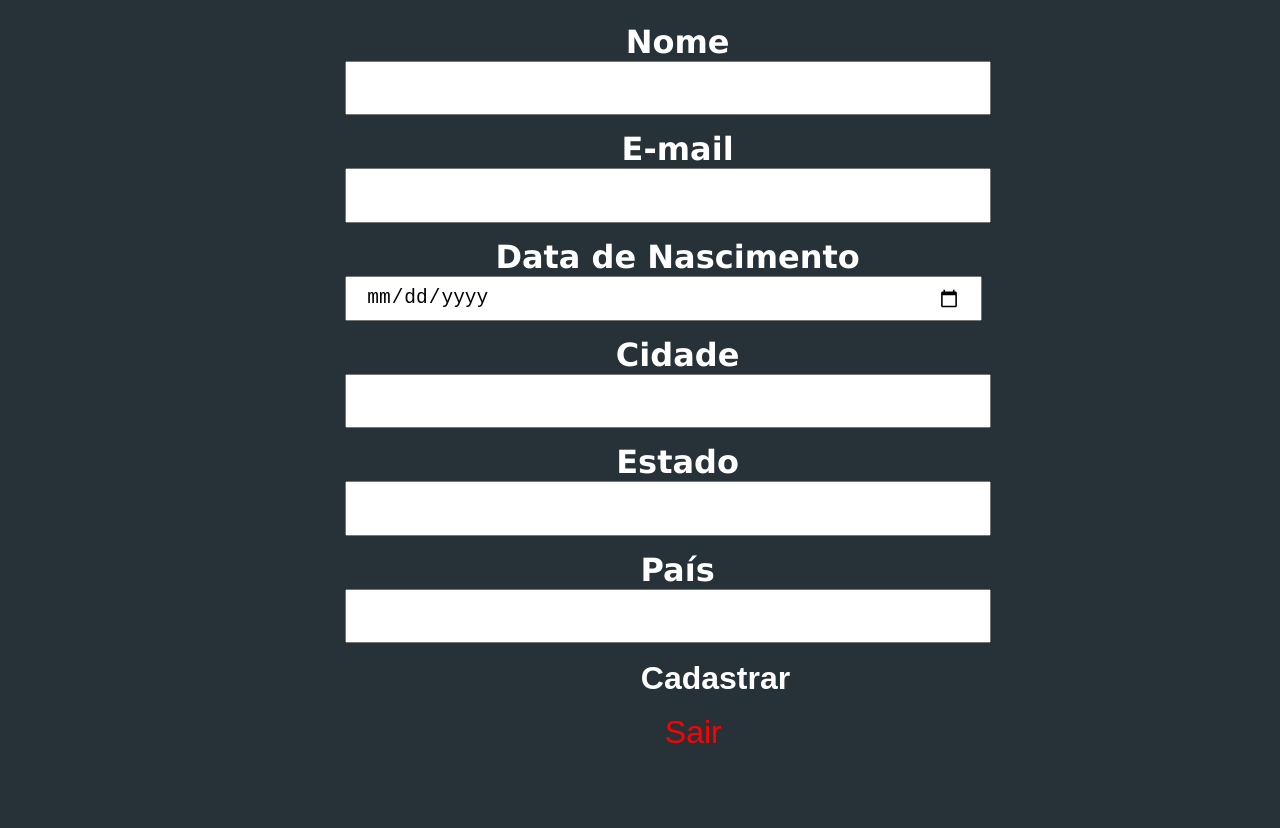
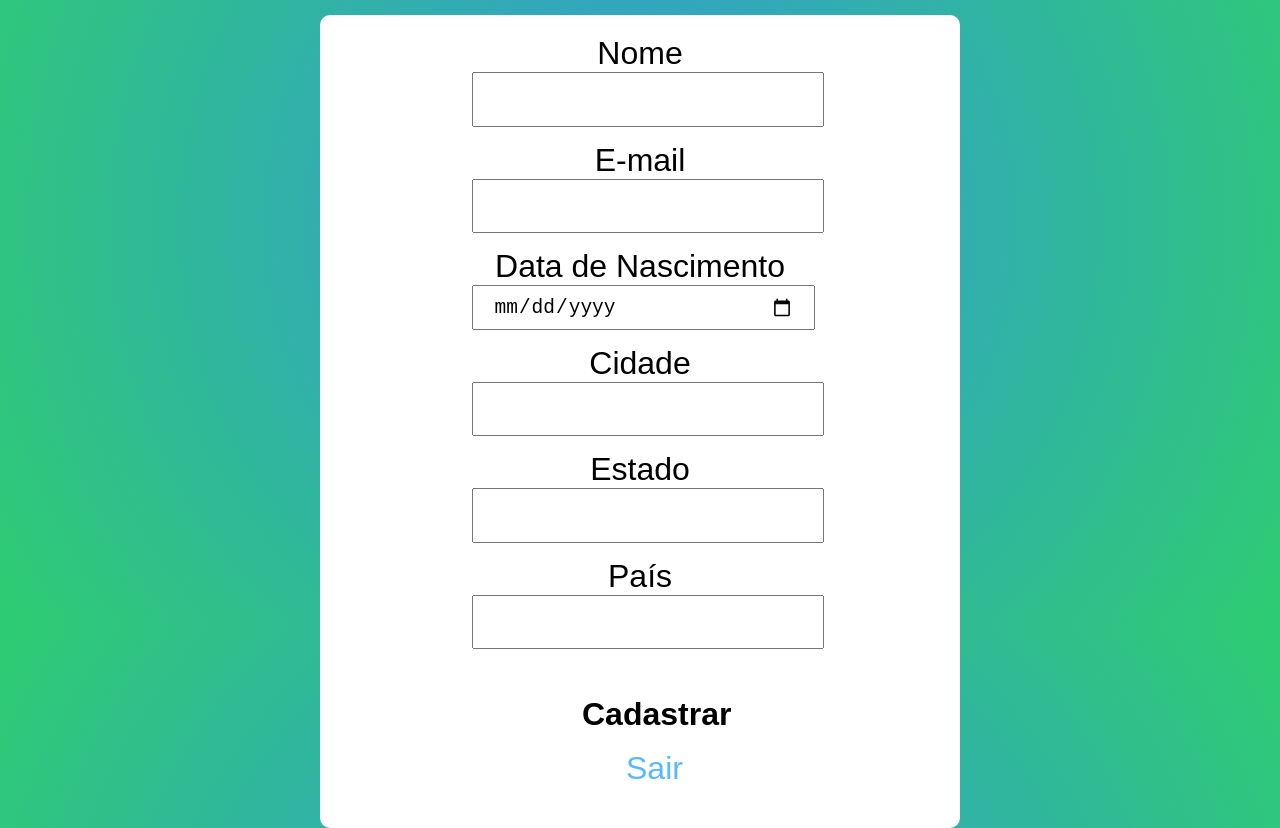
Before and after one commit to MarceloMederi/cadastro-usuario, a website: page cadastro.html in a window 1280 px wide. Shown: the part 176-1004 px from the top of the page. Before the commit the page ends 956 px from the top, so only its background shows below. Drawn offline with Linux system fonts and the light colour scheme.

Commit message:
Alterado o css da pagina cadastro para deixar UX

```diff
--- a/css/cadastro.css
+++ b/css/cadastro.css
@@ -1,8 +1,8 @@
 body {
-    background-color: #263238;
-    font-family: Verdana, Geneva, Tahoma, sans-serif;
-    font-weight: bold;
-    transition: 3s ease;
+    background: radial-gradient(circle, #3498db, #2ecc71);
+    height: 100vh;
+    font-family: 'Arial', sans-serif;
+    margin: 0;
 }
 
 header {
@@ -19,12 +19,15 @@ h1 {
 }
 
 form {
-    margin-top: 2%;
-    margin-left: 1%;
+    margin: 2% auto;
+    max-width: 600px;
+    padding: 20px;
+    background-color: white;
+    border-radius: 10px;
 }
 
 label {
-    color: white;
+    color: #000;
     font-size: 2em;
     display: flex;
     justify-content: center;
@@ -41,7 +44,6 @@ input {
 
 .input-group {
     margin-bottom: 15px;
-    margin-left: 5%;
 }
 
 
@@ -54,9 +56,7 @@ input.enviar {
 }
 
 .enviar {
-    color: white;
-    margin: -30px;
-    margin-left: 47%;
+    margin-left: 35%;
     font-weight: 700;
     background-color: transparent;
     border: none;
@@ -69,16 +69,20 @@ input.enviar:hover {
 }
 
 .sair {
-    color: red;
+    color: #5ab8ff;
     font-size: 2em;
     margin: 20px;
-    margin-left: 51%;
+    margin-left: 280px;
     border-radius: 10px;
     cursor: pointer;
     background-color: transparent;
     border: none;
     outline: none;
     text-decoration: none;
+}
+
+.sair:hover {
+    background: #24a148;
 }
 
 #resultado {
```
